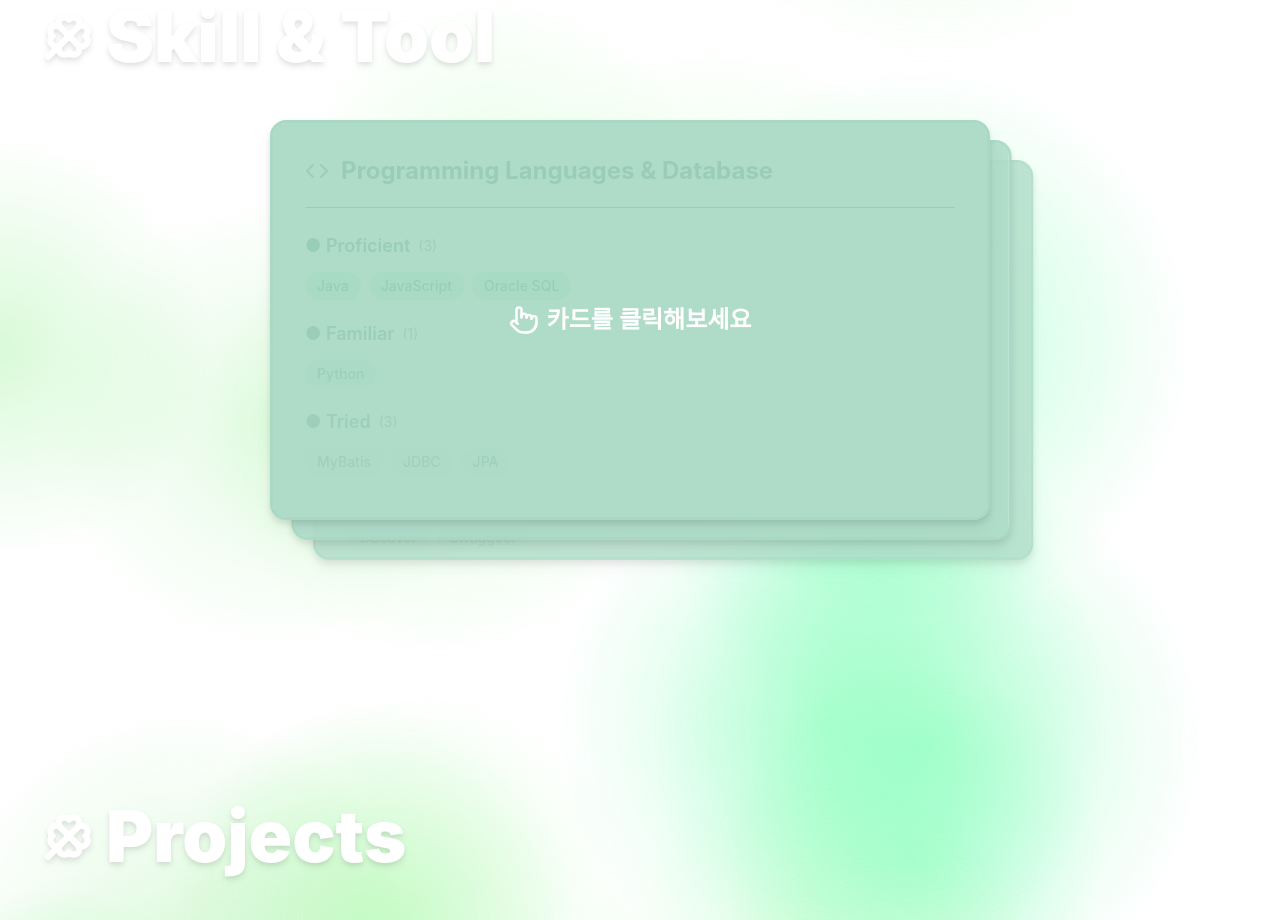
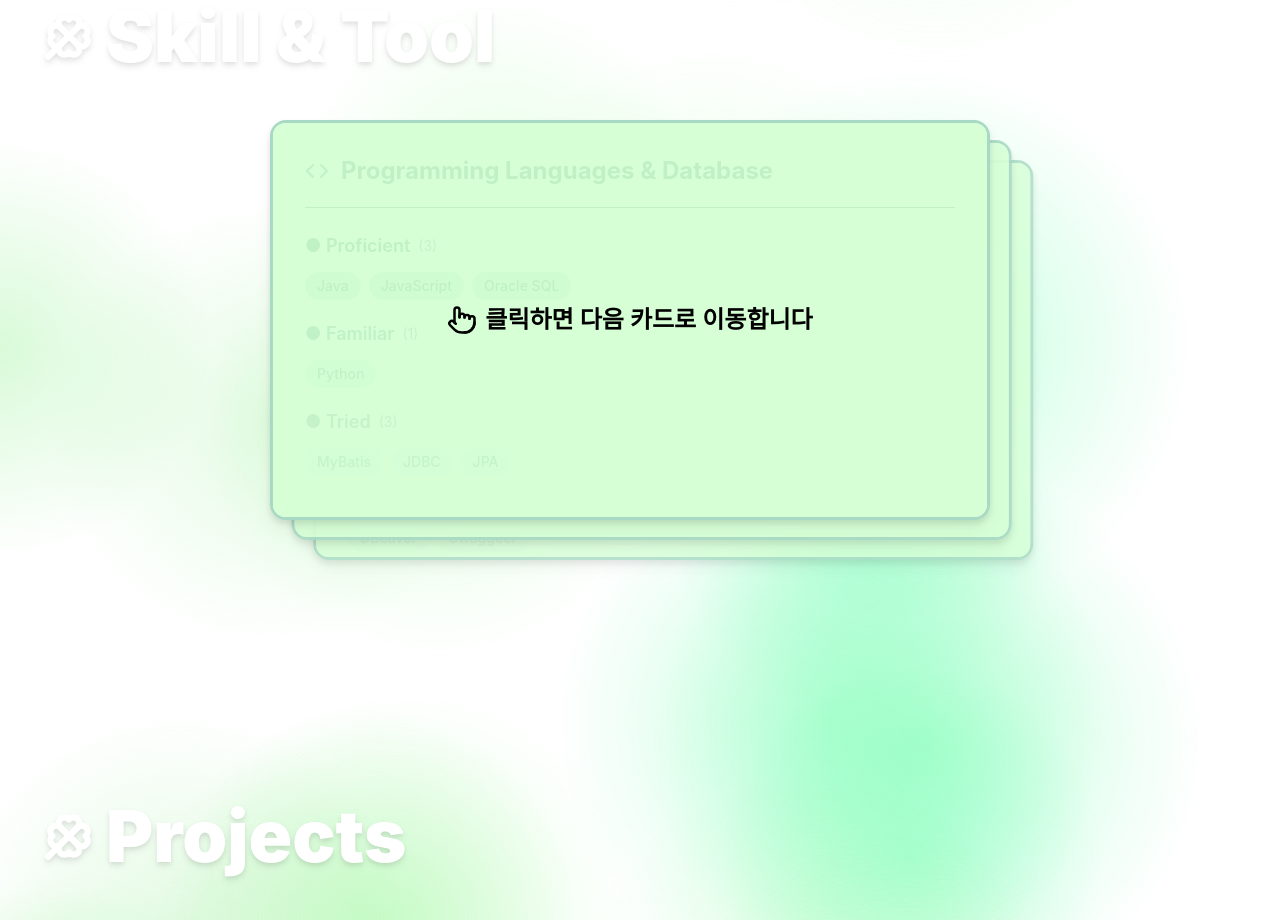
Before and after one commit to my2min0/portfolio, a React (Create React App) app: page / in a window 1280 px wide. Shown: the part 1520-2440 px from the top of the page. Built offline with nearby package versions, Linux system fonts and the light colour scheme; the HTML template or start-up script is replaced by a standard one.

Commit message:
짜잘 수정

```diff
--- a/src/components/sections/Skill&Tool.js
+++ b/src/components/sections/Skill&Tool.js
@@ -175,10 +175,10 @@ const SkillAndTool = () => {
 
                                 {/* 안내 오버레이 */}
                                 { showGuide && (
-                                    <div className="absolute inset-0 bg-[#A7D9C4] bg-opacity-90 rounded-xl flex items-center justify-center z-40 gap-2">
-                                        <svg xmlns="http://www.w3.org/2000/svg" width="30" height="30" viewBox="0 0 24 24" fill="none" stroke="white" stroke-width="2" stroke-linecap="round" stroke-linejoin="round" class="lucide lucide-pointer-icon lucide-pointer"><path d="M22 14a8 8 0 0 1-8 8"/><path d="M18 11v-1a2 2 0 0 0-2-2a2 2 0 0 0-2 2"/><path d="M14 10V9a2 2 0 0 0-2-2a2 2 0 0 0-2 2v1"/><path d="M10 9.5V4a2 2 0 0 0-2-2a2 2 0 0 0-2 2v10"/><path d="M18 11a2 2 0 1 1 4 0v3a8 8 0 0 1-8 8h-2c-2.8 0-4.5-.86-5.99-2.34l-3.6-3.6a2 2 0 0 1 2.83-2.82L7 15"/></svg>
-                                        <p className="text-white text-lg md:text-2xl font-semibold">
-                                            카드를 클릭해보세요
+                                    <div className="absolute inset-0 bg-[#D2FFD2] bg-opacity-90 rounded-xl flex items-center justify-center z-40 gap-2">
+                                        <svg xmlns="http://www.w3.org/2000/svg" width="30" height="30" viewBox="0 0 24 24" fill="none" stroke="black" stroke-width="2" stroke-linecap="round" stroke-linejoin="round" class="lucide lucide-pointer-icon lucide-pointer"><path d="M22 14a8 8 0 0 1-8 8"/><path d="M18 11v-1a2 2 0 0 0-2-2a2 2 0 0 0-2 2"/><path d="M14 10V9a2 2 0 0 0-2-2a2 2 0 0 0-2 2v1"/><path d="M10 9.5V4a2 2 0 0 0-2-2a2 2 0 0 0-2 2v10"/><path d="M18 11a2 2 0 1 1 4 0v3a8 8 0 0 1-8 8h-2c-2.8 0-4.5-.86-5.99-2.34l-3.6-3.6a2 2 0 0 1 2.83-2.82L7 15"/></svg>
+                                        <p className="text-black text-lg md:text-2xl font-semibold">
+                                            클릭하면 다음 카드로 이동합니다
                                         </p>
                                     </div>
                                 )}
```
